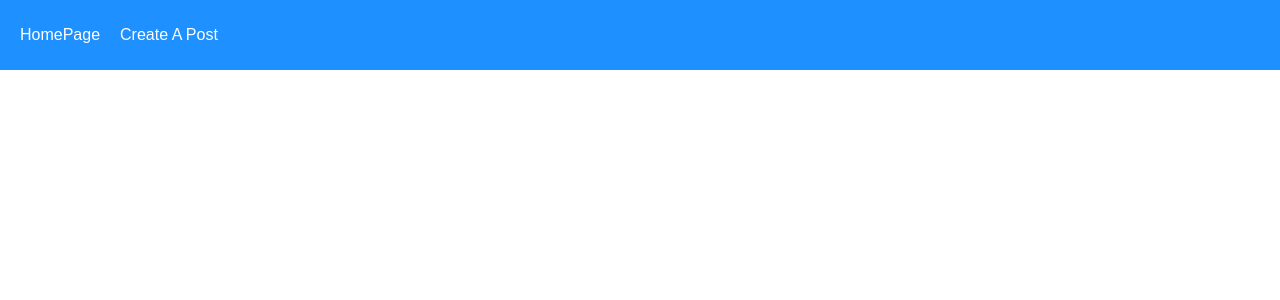
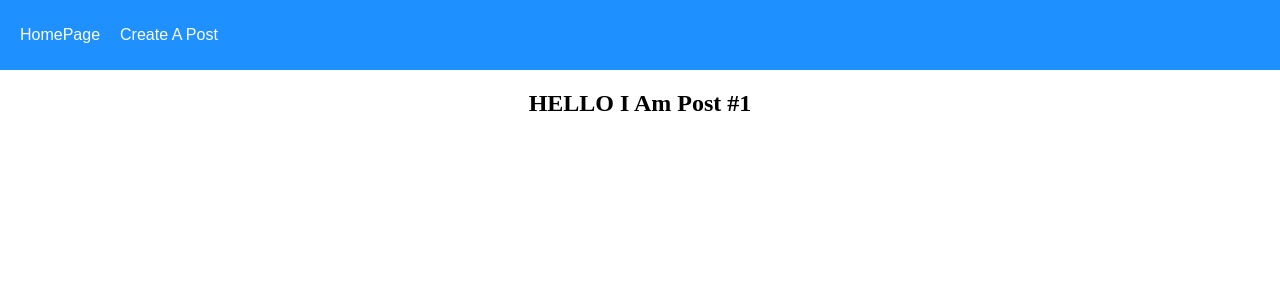
Before and after one commit to Rezwan66/link-up, a React (Create React App) app in the folder client/: page /post/1 in a window 1280 px wide. Shown: the top 300 px of the page. Built offline with nearby package versions, Linux system fonts and the light colour scheme.

Commit message:
created a post route for each ids

```diff
--- a/client/src/App.js
+++ b/client/src/App.js
@@ -2,6 +2,7 @@ import './App.css';
 import { BrowserRouter as Router, Route, Routes, Link } from 'react-router-dom';
 import Home from './pages/Home';
 import CreatePost from './pages/CreatePost';
+import Post from './pages/Post';
 
 function App() {
   return (
@@ -13,7 +14,8 @@ function App() {
         </div>
         <Routes>
           <Route path='/' exact element={<Home />} />
-          <Route path='createpost' exact element={<CreatePost />} />
+          <Route path='/createpost' exact element={<CreatePost />} />
+          <Route path='/post/:id' exact element={<Post />} />
         </Routes>
       </Router>
     </div>
--- /dev/null
+++ b/client/src/pages/Post.js
@@ -0,0 +1,13 @@
+import { useParams } from "react-router-dom";
+
+const Post = () => {
+    const { id } = useParams();
+    return (
+        <>
+            <div>
+                <h2> HELLO I Am Post #{id} </h2>
+            </div>
+        </>
+    );
+};
+export default Post;
```
Also changed, not shown: client/src/App.css (+0 -12 lines).
